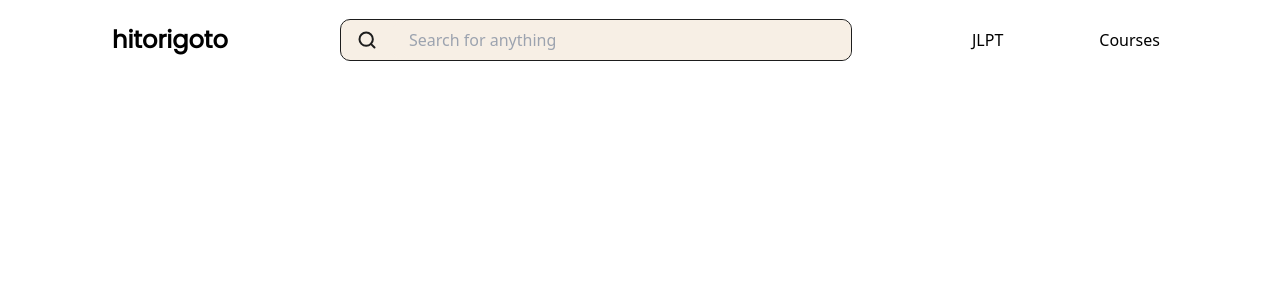
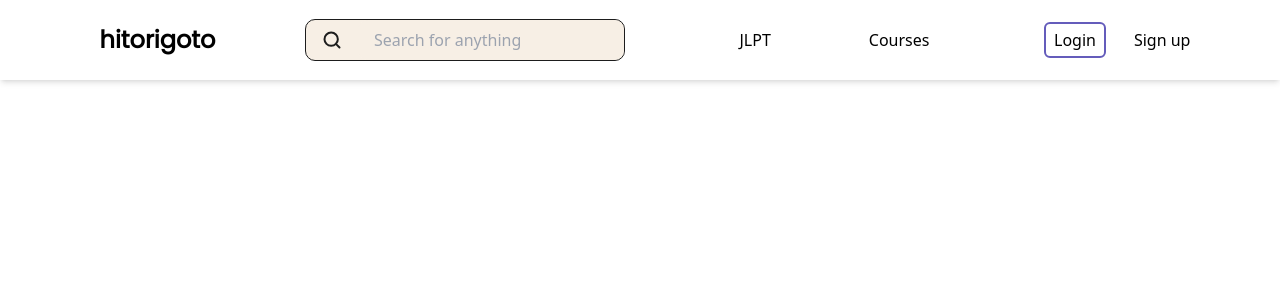
Before and after one commit to thisisaldi/hitorigoto, a React (Create React App) app: page / in a window 1280 px wide. Shown: the top 300 px of the page. Built offline with nearby package versions, Linux system fonts and the light colour scheme.

Commit message:
updated navbar

```diff
--- a/src/components/NavBar.jsx
+++ b/src/components/NavBar.jsx
@@ -3,19 +3,29 @@ import SearchBar from './SearchBar'
 
 const NavBar = () => {
   return (
-    <div className='flex items-center justify-evenly h-[80px]'>
+    <div className='flex items-center justify-evenly h-[80px] shadow-md'>
         <div>
-            <h1 className='font-poppins font-[700] text-[24px] mx-10'>hitorigoto</h1>
+            <h1 className='font-poppins font-[700] text-[24px] ml-[10px]'>hitorigoto</h1>
         </div>
         <SearchBar />
-        <ul className='flex justify-between'>
-            <li>
-                <a href="/#" className='font-[400] text-[16px] mx-[48px]'>JLPT</a>
-            </li>
-            <li>
-                <a href="/#" className='font-[400] text-[16px] mx-[48px]'>Courses</a>
-            </li>
-        </ul>
+        <div>
+            <ul className='flex justify-between gap-[48px]'>
+                <li>
+                    <a href="/#" className='font-[400] text-[16px] px-[25px]'>JLPT</a>
+                </li>
+                <li>
+                    <a href="/#" className='font-[400] text-[16px] px-[25px]'>Courses</a>
+                </li>
+            </ul>
+        </div>
+        <div className='flex justify-between gap-[28px]'>
+            <button className='bg-transparent border-2 border-[#645CBB] px-2 py-1 rounded-md '>
+                Login
+            </button>
+            <button>
+                Sign up
+            </button>
+        </div>
     </div>
   )
 }
--- a/src/components/SearchBar.jsx
+++ b/src/components/SearchBar.jsx
@@ -3,7 +3,7 @@ import Search from '../icons/search.svg'
 
 const SearchBar = () => {
   return (
-    <div className="flex items-center w-[40%]">
+    <div className="flex items-center w-[25%]">
         <div className="flex border border-[#1D1D1D] w-[100%] rounded-[10px] bg-[#F7EFE5] items-center">
             <img src={Search} alt="" className='mx-4'/>
             <input
```
